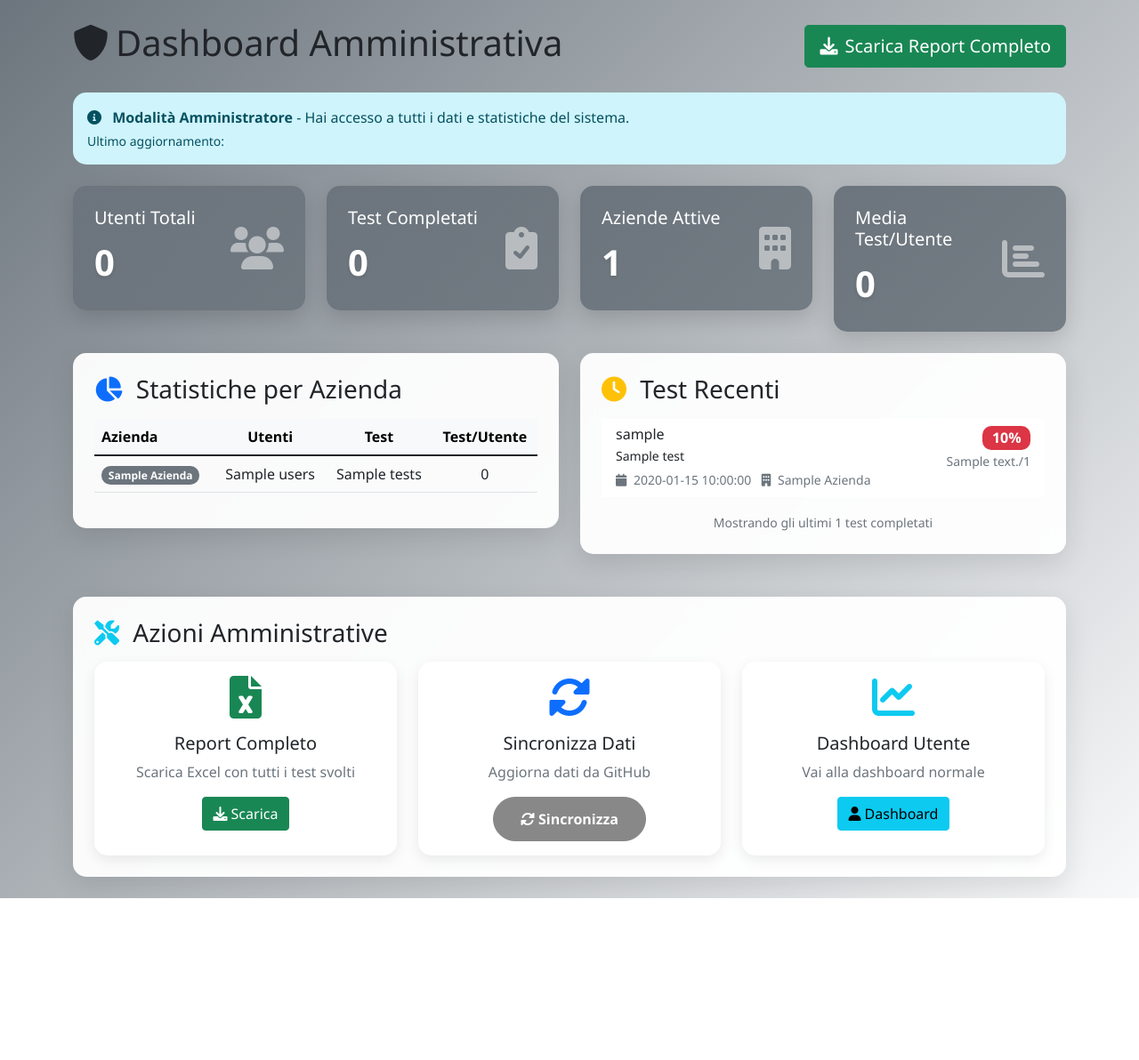
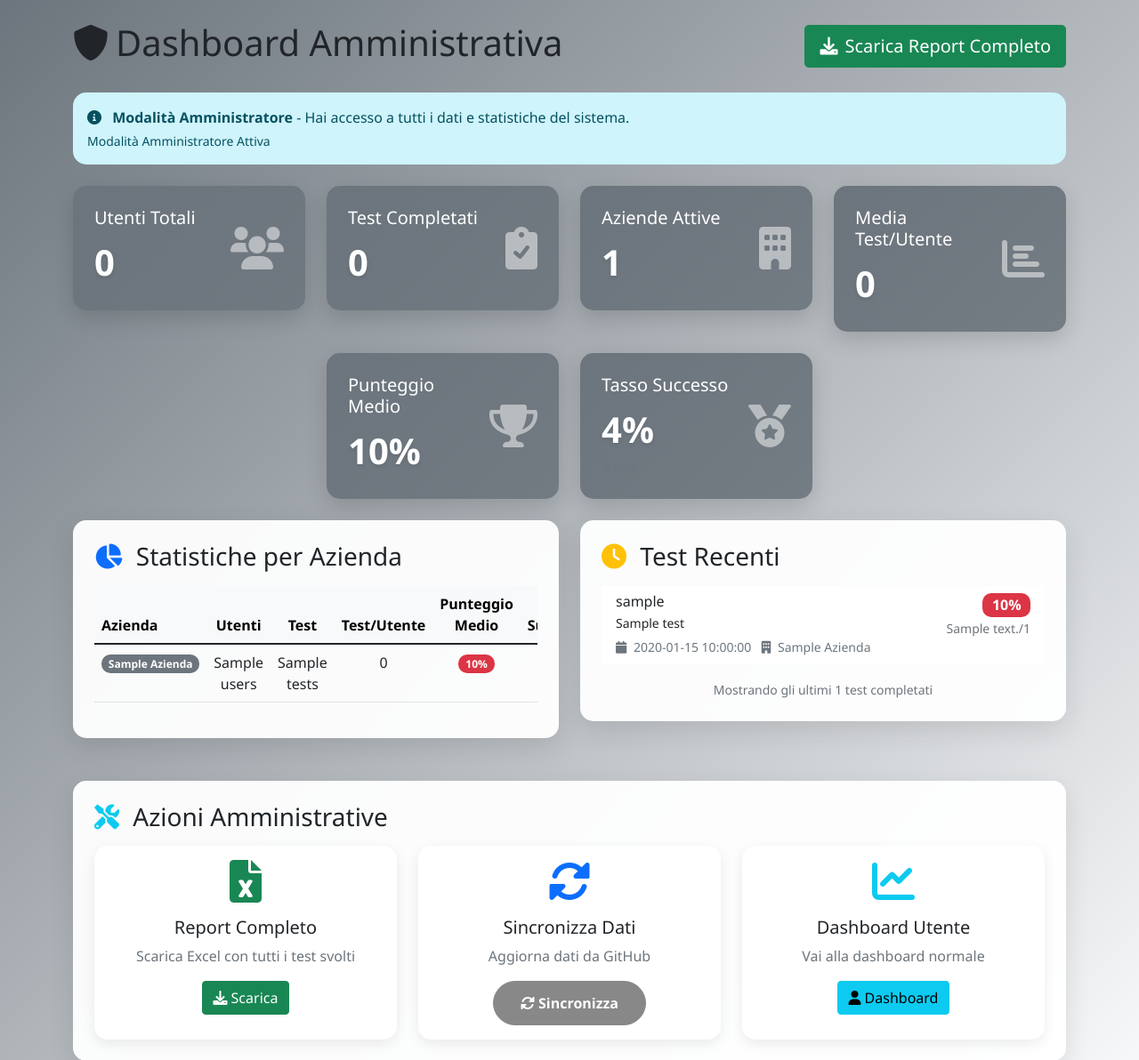
Before and after one commit to matteo-farinelli/azure-deploy, a Flask app: template templates/admin_dashboard.html in a window 1280 px wide. Shown: the top 1192 px of the page at 89% size. Before the commit the page ends 1010 px from the top, so only its background shows below. Run offline with Flask 3, Linux system fonts and the light colour scheme; the template is opened without the code that fills it: most values are stand-ins (such as "Sample title", 1, 10 or a date in 2020); some libraries are stand-ins or nearby versions.

Commit message:
Update admin_dashboard.html

```diff
--- a/templates/admin_dashboard.html
+++ b/templates/admin_dashboard.html
@@ -23,7 +23,7 @@
     <div class="alert alert-info mb-4">
         <i class="fas fa-info-circle me-2"></i>
         <strong>Modalità Amministratore</strong> - Hai accesso a tutti i dati e statistiche del sistema.
-        <small class="d-block mt-1">Ultimo aggiornamento: {{ moment().format('DD/MM/YYYY HH:mm') if moment else 'N/A' }}</small>
+        <small class="d-block mt-1">Modalità Amministratore Attiva</small>
     </div>
 
     <!-- Statistiche Generali -->
@@ -80,6 +80,45 @@
         </div>
     </div>
 
+    <!-- Riga aggiuntiva per punteggio medio -->
+    <div class="row mb-4">
+        <div class="col-md-3 offset-md-3">
+            <div class="stats-card">
+                <div class="d-flex justify-content-between align-items-center">
+                    <div>
+                        <h5>Punteggio Medio</h5>
+                        <div class="stats-number">
+                            {% if average_score is defined %}
+                                {{ average_score|round(1) }}%
+                            {% else %}
+                                N/A
+                            {% endif %}
+                        </div>
+                    </div>
+                    <i class="fas fa-trophy fa-3x opacity-50"></i>
+                </div>
+            </div>
+        </div>
+        <div class="col-md-3">
+            <div class="stats-card">
+                <div class="d-flex justify-content-between align-items-center">
+                    <div>
+                        <h5>Tasso Successo</h5>
+                        <div class="stats-number">
+                            {% if success_rate is defined %}
+                                {{ success_rate|round(1) }}%
+                            {% else %}
+                                N/A
+                            {% endif %}
+                        </div>
+                        <small class="text-muted">≥ 60%</small>
+                    </div>
+                    <i class="fas fa-medal fa-3x opacity-50"></i>
+                </div>
+            </div>
+        </div>
+    </div>
+
     <div class="row">
         <!-- Statistiche per Azienda -->
         <div class="col-md-6">
@@ -98,6 +137,8 @@
                                     <th class="text-center">Utenti</th>
                                     <th class="text-center">Test</th>
                                     <th class="text-center">Test/Utente</th>
+                                    <th class="text-center">Punteggio Medio</th>
+                                    <th class="text-center">Tasso Successo</th>
                                 </tr>
                             </thead>
                             <tbody>
@@ -125,6 +166,34 @@
                                             {{ (stats.tests / stats.users)|round(1) }}
                                         {% else %}
                                             0
+                                        {% endif %}
+                                    </td>
+                                    <td class="text-center">
+                                        {% if stats.average_score is defined %}
+                                            {% set avg_score = stats.average_score %}
+                                            {% if avg_score >= 80 %}
+                                                <span class="badge bg-success">{{ avg_score|round(1) }}%</span>
+                                            {% elif avg_score >= 60 %}
+                                                <span class="badge bg-warning">{{ avg_score|round(1) }}%</span>
+                                            {% else %}
+                                                <span class="badge bg-danger">{{ avg_score|round(1) }}%</span>
+                                            {% endif %}
+                                        {% else %}
+                                            <span class="text-muted">N/A</span>
+                                        {% endif %}
+                                    </td>
+                                    <td class="text-center">
+                                        {% if stats.success_rate is defined %}
+                                            {% set success = stats.success_rate %}
+                                            {% if success >= 80 %}
+                                                <span class="badge bg-success">{{ success|round(1) }}%</span>
+                                            {% elif success >= 60 %}
+                                                <span class="badge bg-warning">{{ success|round(1) }}%</span>
+                                            {% else %}
+                                                <span class="badge bg-danger">{{ success|round(1) }}%</span>
+                                            {% endif %}
+                                        {% else %}
+                                            <span class="text-muted">N/A</span>
                                         {% endif %}
                                     </td>
                                 </tr>
```
